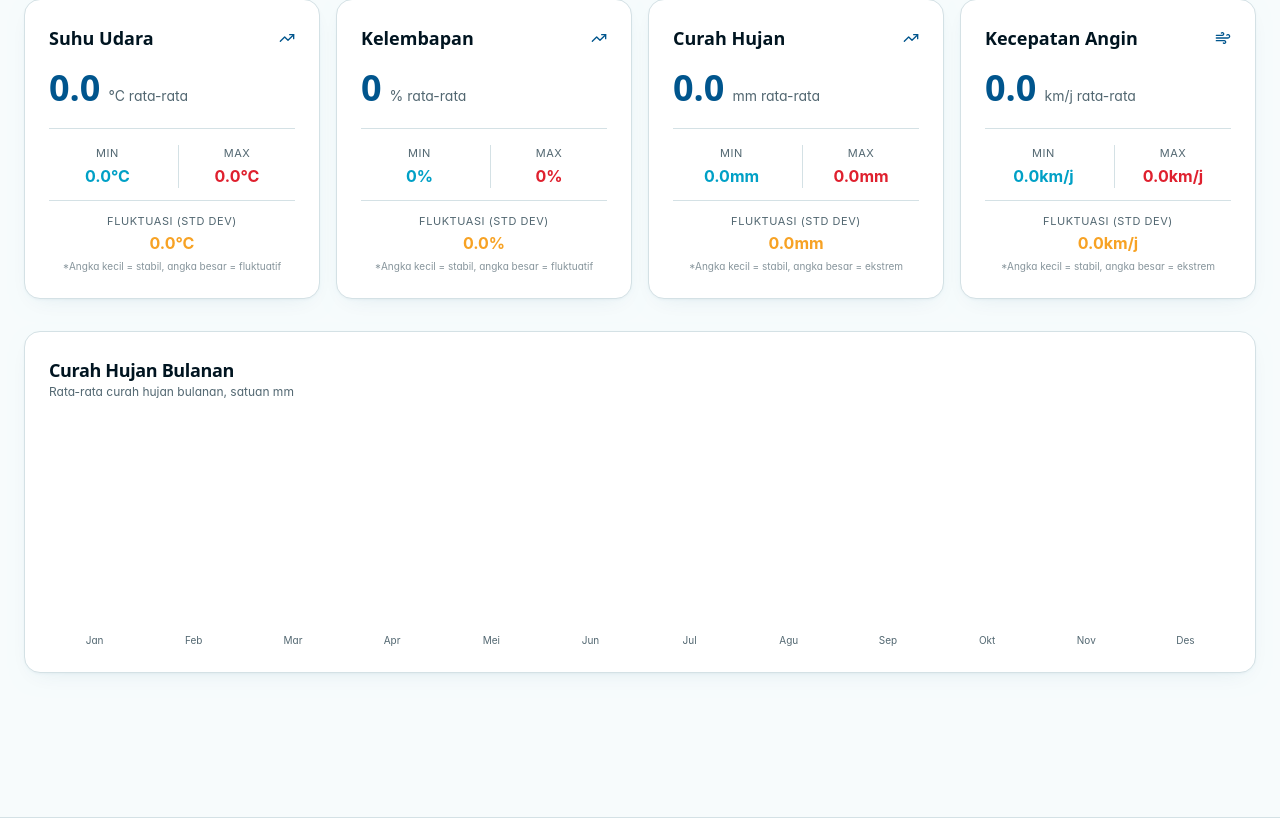
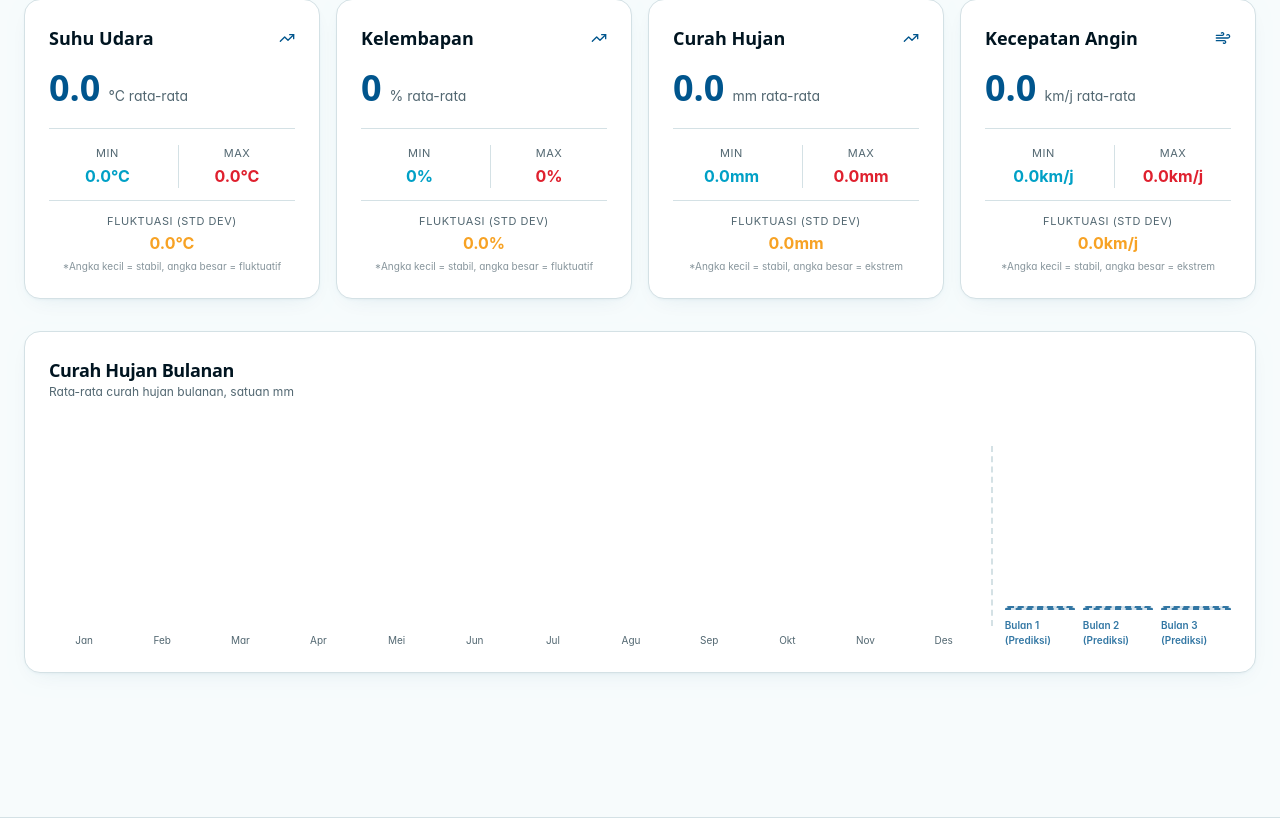
Before and after one commit to WageFolabessy/sim-iklim, a Laravel app: page /statistik in a window 1280 px wide. Shown: the part 341-1159 px from the top of the page. Run offline with Laravel 12, Linux system fonts and the light colour scheme; data comes from the database, SQL or seed files in the repository; style sheets or scripts are compiled from the project's sources; parts of the project's set-up code (start-up, migrations or seed data) failed here and were passed over.

Commit message:
feat: implement Holt-Winters forecasting method for rainfall data and display on statistics page

```diff
--- a/app/Console/Commands/CalculateClimateStatistics.php
+++ b/app/Console/Commands/CalculateClimateStatistics.php
@@ -3,6 +3,8 @@
 namespace App\Console\Commands;
 
 use App\Models\ClimateRecord;
+use App\Services\HoltWintersService;
+use Carbon\Carbon;
 use Illuminate\Console\Command;
 use Illuminate\Support\Facades\Cache;
 use Illuminate\Support\Facades\DB;
@@ -61,6 +63,49 @@ class CalculateClimateStatistics extends Command
             $rainData[] = round($monthlyRainfall[$i] ?? 0, 1);
         }
 
+        // --- Holt-Winters Forecasting ---
+        // Fetch chronological data for Holt-Winters (requires actual time-series without gaps)
+        $records = ClimateRecord::where('status', 'published')
+            ->selectRaw('YEAR(recorded_at) as year, MONTH(recorded_at) as month, AVG(rainfall) as avg_rain')
+            ->groupBy('year', 'month')
+            ->get();
+
+        $minDate = $query->min('recorded_at');
+        $maxDate = $query->max('recorded_at');
+
+        $historicalTimeSeries = [];
+        $forecastMonths = [];
+
+        if ($minDate && $maxDate) {
+            $start = Carbon::parse($minDate)->startOfMonth();
+            $end = Carbon::parse($maxDate)->startOfMonth();
+
+            $rainfallDict = [];
+            foreach ($records as $rec) {
+                $rainfallDict[$rec->year.'-'.str_pad($rec->month, 2, '0', STR_PAD_LEFT)] = (float) $rec->avg_rain;
+            }
+
+            $current = $start->copy();
+            while ($current->lte($end)) {
+                $key = $current->format('Y-m');
+                // Isi bulan yang kosong dengan 0 agar sequence periodik tidak rusak
+                $historicalTimeSeries[] = $rainfallDict[$key] ?? 0.0;
+                $current->addMonth();
+            }
+
+            // Determine the names of the forecasted months based on real chronological end date
+            for ($i = 1; $i <= 3; $i++) {
+                $next = $end->copy()->addMonths($i);
+                $forecastMonths[] = ['Jan', 'Feb', 'Mar', 'Apr', 'Mei', 'Jun', 'Jul', 'Agu', 'Sep', 'Okt', 'Nov', 'Des'][$next->month - 1].' (Prediksi)';
+            }
+        } else {
+            $forecastMonths = ['Bulan 1 (Prediksi)', 'Bulan 2 (Prediksi)', 'Bulan 3 (Prediksi)'];
+        }
+
+        $holtWinters = new HoltWintersService;
+        // Predict for the next 3 months
+        $forecastRainData = $holtWinters->forecast($historicalTimeSeries, 12, 3);
+
         $months = ['Jan', 'Feb', 'Mar', 'Apr', 'Mei', 'Jun', 'Jul', 'Agu', 'Sep', 'Okt', 'Nov', 'Des'];
 
         $minDate = $query->min('recorded_at');
@@ -78,7 +123,7 @@ class CalculateClimateStatistics extends Command
             'humidityAvg', 'humidityMin', 'humidityMax', 'humidityStddev',
             'rainfallAvg', 'rainfallMin', 'rainfallMax', 'rainfallStddev',
             'windAvg', 'windMin', 'windMax', 'windStddev',
-            'rainData', 'months', 'yearSpan'
+            'rainData', 'months', 'yearSpan', 'forecastRainData', 'forecastMonths'
         );
 
         Cache::put('climate_statistics', $dataArray, now()->addDays(1));
--- /dev/null
+++ b/app/Services/HoltWintersService.php
@@ -0,0 +1,78 @@
+<?php
+
+namespace App\Services;
+
+class HoltWintersService
+{
+    /**
+     * Prediksi deret waktu menggunakan metode Holt-Winters (Triple Exponential Smoothing)
+     * Menggunakan model Additive untuk menangani nilai 0 pada curah hujan.
+     *
+     * @param  array<int, float>  $data  Data historis (berurutan)
+     * @param  int  $period  Panjang musim (seasonality), misal 12 untuk data bulanan
+     * @param  int  $forecastLength  Berapa periode ke depan yang ingin diprediksi
+     * @param  float  $alpha  Smoothing factor untuk Level
+     * @param  float  $beta  Smoothing factor untuk Trend
+     * @param  float  $gamma  Smoothing factor untuk Seasonality
+     * @return array<int, float> Hasil peramalan untuk $forecastLength periode ke depan
+     */
+    public function forecast(
+        array $data,
+        int $period = 12,
+        int $forecastLength = 3,
+        float $alpha = 0.2,
+        float $beta = 0.1,
+        float $gamma = 0.2
+    ): array {
+        $n = count($data);
+
+        // Jika data kurang dari 2 periode musim, kembalikan nilai rata-rata biasa
+        if ($n < $period * 2) {
+            $avg = $n > 0 ? array_sum($data) / $n : 0;
+
+            return array_fill(0, $forecastLength, round($avg, 2));
+        }
+
+        // Inisialisasi Level (S) - Rata-rata dari periode musim pertama
+        $S = array_sum(array_slice($data, 0, $period)) / $period;
+
+        // Inisialisasi Trend (T) - Rata-rata perbedaan antara periode musim 2 dan musim 1
+        $T = 0;
+        for ($i = 0; $i < $period; $i++) {
+            $T += ($data[$i + $period] - $data[$i]) / $period;
+        }
+        $T /= $period;
+
+        // Inisialisasi Seasonality (I)
+        $I = [];
+        for ($i = 0; $i < $period; $i++) {
+            $I[$i] = $data[$i] - $S;
+        }
+
+        // Iterasi Smoothing
+        for ($t = 0; $t < $n; $t++) {
+            if ($t < $period) {
+                continue;
+            }
+
+            $lastS = $S;
+            $lastT = $T;
+            $lastI = $I[$t % $period];
+
+            // Formula Holt-Winters Additive
+            $S = $alpha * ($data[$t] - $lastI) + (1 - $alpha) * ($lastS + $lastT);
+            $T = $beta * ($S - $lastS) + (1 - $beta) * $lastT;
+            $I[$t % $period] = $gamma * ($data[$t] - $S) + (1 - $gamma) * $lastI;
+        }
+
+        // Peramalan (Forecasting)
+        $forecasts = [];
+        for ($m = 1; $m <= $forecastLength; $m++) {
+            $forecastValue = $S + ($m * $T) + $I[($n - 1 + $m) % $period];
+            // Curah hujan tidak mungkin bernilai negatif
+            $forecasts[] = max(0, round($forecastValue, 2));
+        }
+
+        return $forecasts;
+    }
+}
--- a/resources/views/public/statistics.blade.php
+++ b/resources/views/public/statistics.blade.php
@@ -143,7 +143,9 @@
             </div>
 
             @php
-                $maxRain = !empty($rainData) ? max($rainData) : 1;
+                $historicalMax = !empty($rainData) ? max($rainData) : 0;
+                $forecastMax = (isset($forecastRainData) && !empty($forecastRainData)) ? max($forecastRainData) : 0;
+                $maxRain = max($historicalMax, $forecastMax);
                 $maxRain = $maxRain > 0 ? $maxRain : 1; // absolute fallback
                 $months = ['Jan', 'Feb', 'Mar', 'Apr', 'Mei', 'Jun', 'Jul', 'Agu', 'Sep', 'Okt', 'Nov', 'Des'];
             @endphp
@@ -161,6 +163,23 @@
                         <div class="text-[10px] text-muted-foreground">{{ $months[$index] }}</div>
                     </div>
                 @endforeach
+
+                {{-- Forecast Data --}}
+                @if(isset($forecastRainData) && count($forecastRainData) > 0)
+                    <div class="my-auto h-4/5 w-px border-l-2 border-dashed border-border mx-1"></div>
+                    @foreach($forecastRainData as $index => $v)
+                        <div class="group flex h-full flex-1 flex-col items-center gap-2 opacity-80">
+                            <div class="relative w-full flex-1">
+                                <div
+                                    class="absolute bottom-0 w-full rounded-t-md border-2 border-dashed border-primary bg-primary/20 transition group-hover:opacity-80"
+                                    style="height: {{ ($v / $maxRain) * 100 }}%;"
+                                    title="Prediksi: {{ $v }} mm"
+                                ></div>
+                            </div>
+                            <div class="text-[10px] font-semibold text-primary">{{ $forecastMonths[$index] ?? 'Bulan ' . ($index+1) }}</div>
+                        </div>
+                    @endforeach
+                @endif
             </div>
         </div>
     </section>
```
